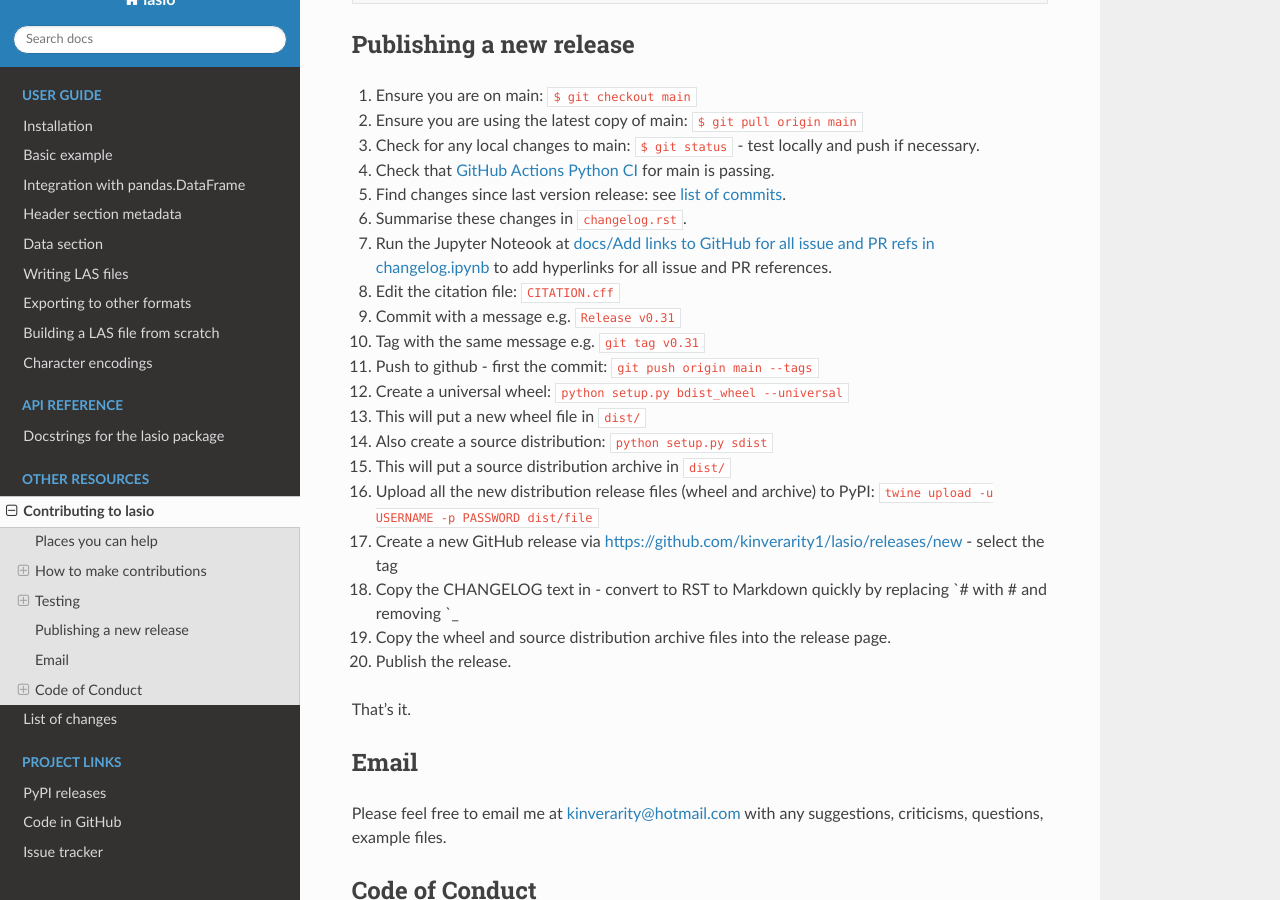
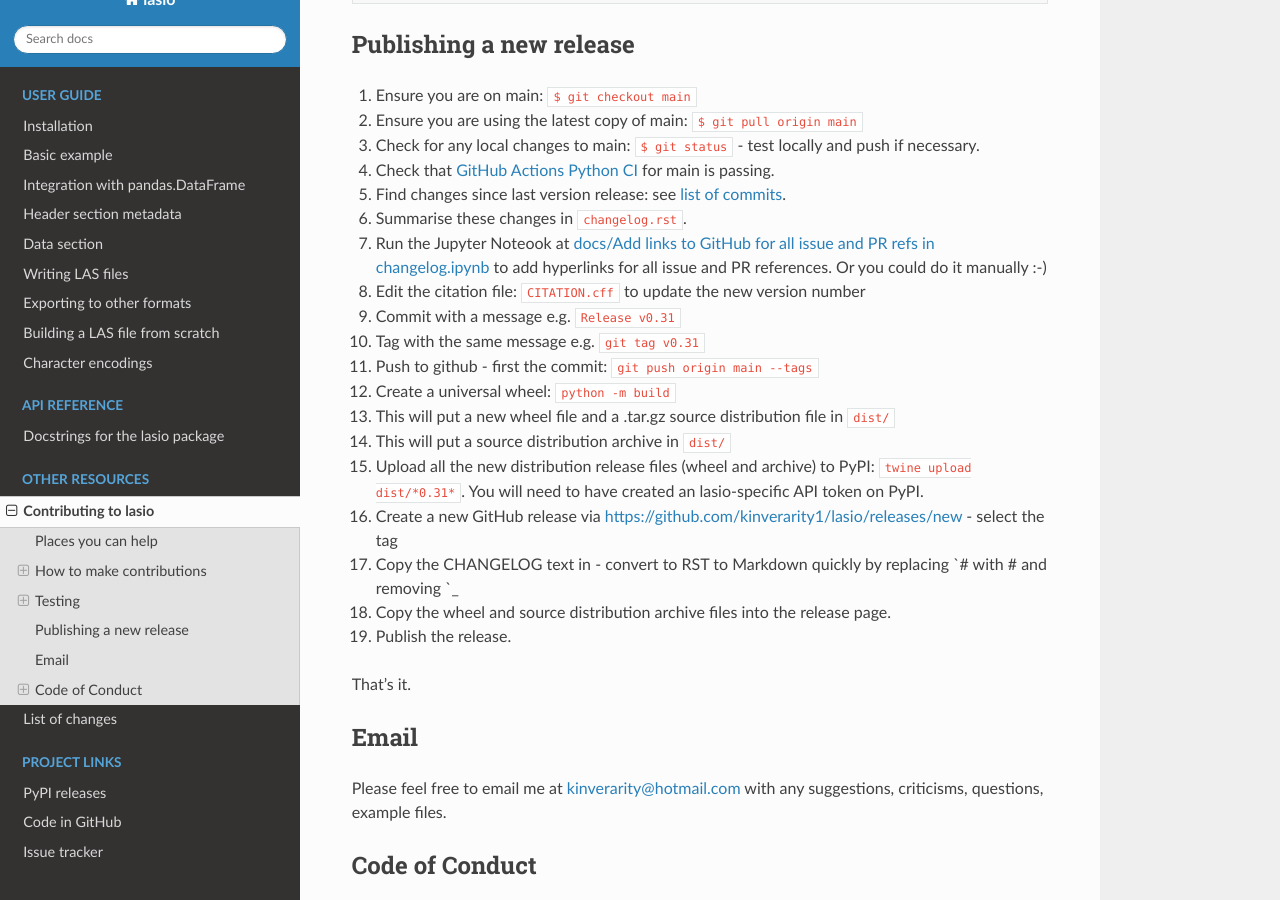
Before and after one commit to kinverarity1/lasio, a Sphinx documentation site: the page built from docs/source/contributing.rst, in a window 1280 px wide and 900 px high, scrolled down 4403 px. Built offline with Sphinx 7.4.7 and the Read the Docs theme 3.1.0, drawn with Linux system fonts in a browser that asks for light colours; formulas are drawn with MathJax 3.

Commit message:
Update instructions for how to publish a release.

```diff
--- a/docs/source/contributing.rst
+++ b/docs/source/contributing.rst
@@ -220,20 +220,19 @@ Publishing a new release
 4. Check that `GitHub Actions Python CI <https://github.com/kinverarity1/lasio/actions/workflows/ci-tests.yml>`__ for main is passing.
 5. Find changes since last version release: see `list of commits <https://github.com/kinverarity1/lasio/commits/main>`__.
 6. Summarise these changes in ``changelog.rst``.
-7. Run the Jupyter Noteook at `docs/Add links to GitHub for all issue and PR refs in changelog.ipynb <docs/Add%20links%20to%20GitHub%20for%20all%20issue%20and%20PR%20refs%20in%20changelog.ipynb>`__ to add hyperlinks for all issue and PR references.
-8. Edit the citation file: ``CITATION.cff``
+7. Run the Jupyter Noteook at `docs/Add links to GitHub for all issue and PR refs in changelog.ipynb <docs/Add%20links%20to%20GitHub%20for%20all%20issue%20and%20PR%20refs%20in%20changelog.ipynb>`__ to add hyperlinks for all issue and PR references. Or you could do it manually :-)
+8. Edit the citation file: ``CITATION.cff`` to update the new version number
 9. Commit with a message e.g. ``Release v0.31``
 10. Tag with the same message e.g. ``git tag v0.31``
 11. Push to github - first the commit: ``git push origin main --tags``
-12. Create a universal wheel: ``python setup.py bdist_wheel --universal``
-13. This will put a new wheel file in ``dist/``
-14. Also create a source distribution: ``python setup.py sdist``
-15. This will put a source distribution archive in ``dist/``
-16. Upload all the new distribution release files (wheel and archive) to PyPI: ``twine upload -u USERNAME -p PASSWORD dist/file``
-17. Create a new GitHub release via https://github.com/kinverarity1/lasio/releases/new - select the tag
-18. Copy the CHANGELOG text in - convert to RST to Markdown quickly by replacing \`# with # and removing \`_
-19. Copy the wheel and source distribution archive files into the release page.
-20. Publish the release.
+12. Create a universal wheel: ``python -m build``
+13. This will put a new wheel file and a .tar.gz source distribution file in ``dist/``
+14. This will put a source distribution archive in ``dist/``
+15. Upload all the new distribution release files (wheel and archive) to PyPI: ``twine upload dist/*0.31*``. You will need to have created an lasio-specific API token on PyPI.
+16. Create a new GitHub release via https://github.com/kinverarity1/lasio/releases/new - select the tag
+17. Copy the CHANGELOG text in - convert to RST to Markdown quickly by replacing \`# with # and removing \`_
+18. Copy the wheel and source distribution archive files into the release page.
+19. Publish the release.
 
 That's it.
 
```
